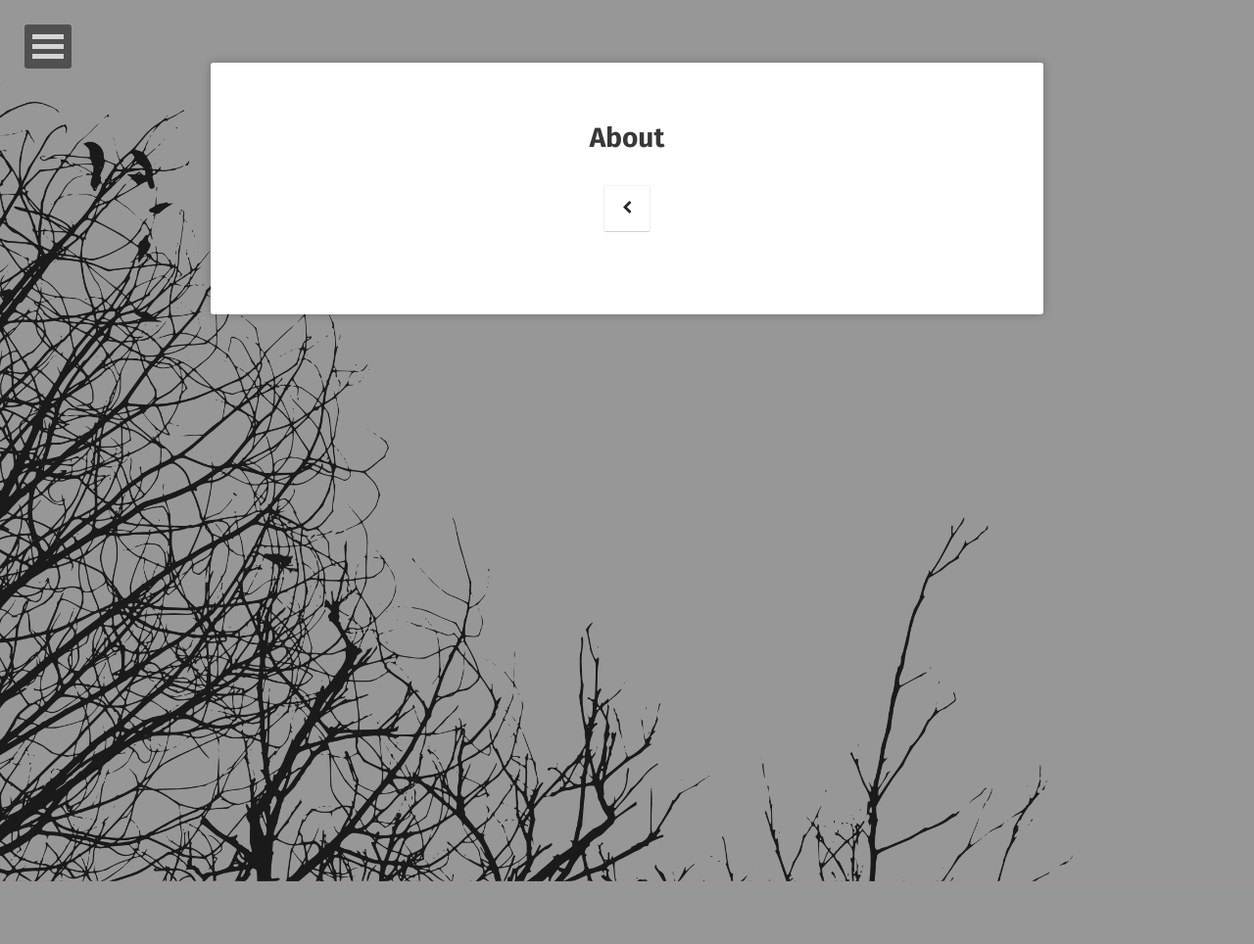
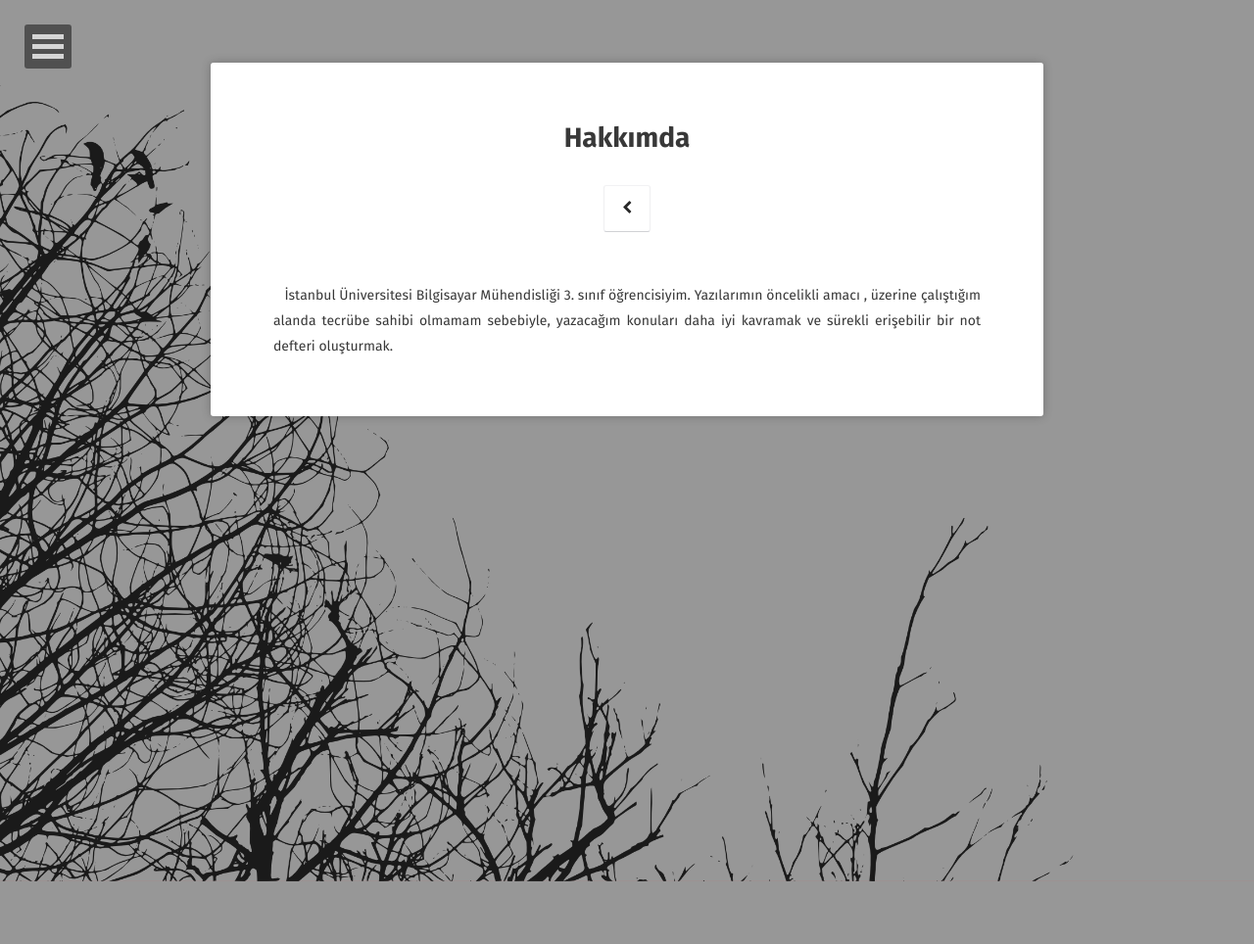
Before and after one commit to burcudemiralp/burcudemiralp.github.io, a Jekyll site: the page built from about/index.md, in a window 1280 px wide. Shown: the whole page at 98% size. Built offline with Jekyll 4.4.1, drawn with Linux system fonts in a browser that asks for light colours; some web fonts are replaced.

Commit message:
Update index.md

```diff
--- a/about/index.md
+++ b/about/index.md
@@ -1,7 +1,8 @@
 ---
 layout: page
-title: About
+title: Hakkımda
 tags: [about, Jekyll]
 date: 2016-03-21
 comments: false
 ---
+    İstanbul Üniversitesi Bilgisayar Mühendisliği 3. sınıf öğrencisiyim. Yazılarımın öncelikli amacı , üzerine çalıştığım alanda tecrübe sahibi olmamam sebebiyle, yazacağım konuları daha iyi kavramak ve sürekli erişebilir bir not defteri oluşturmak.
```
